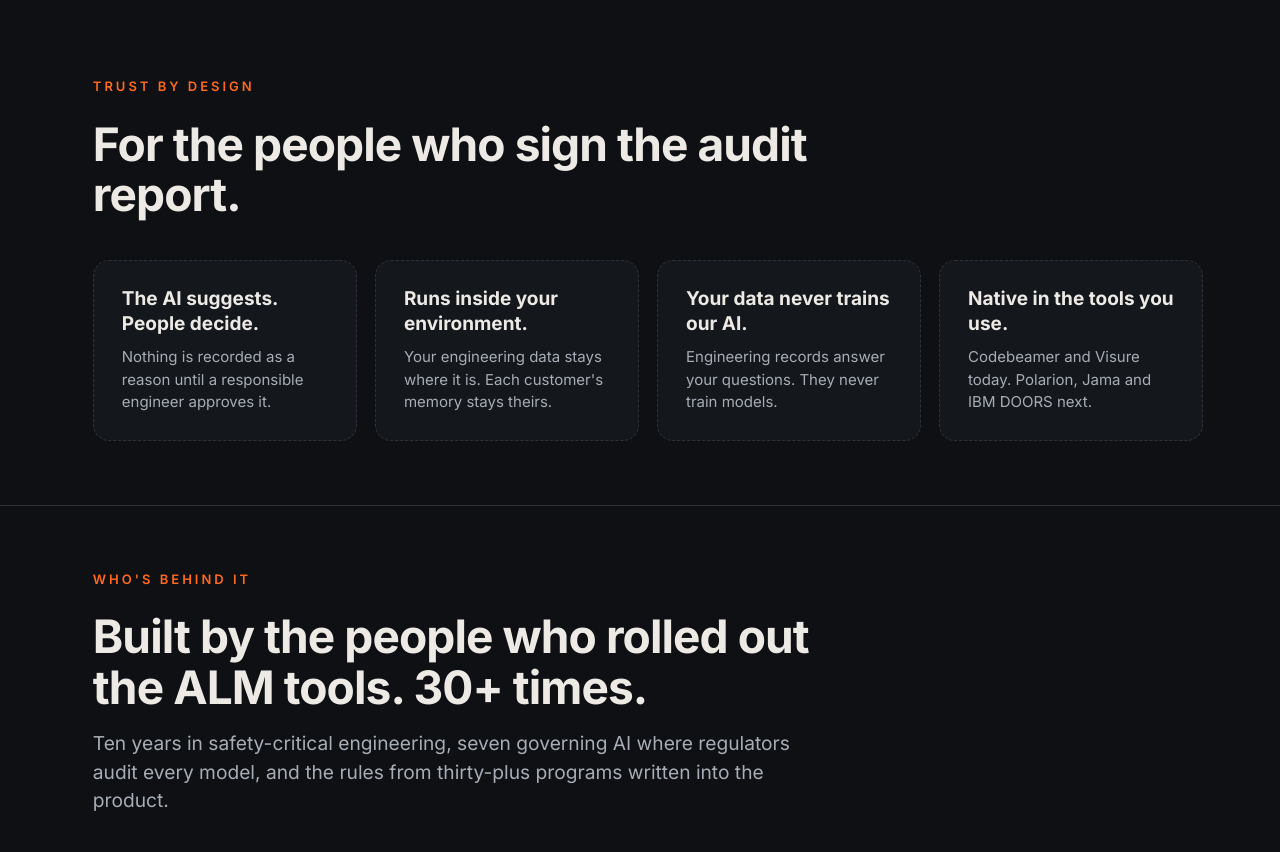
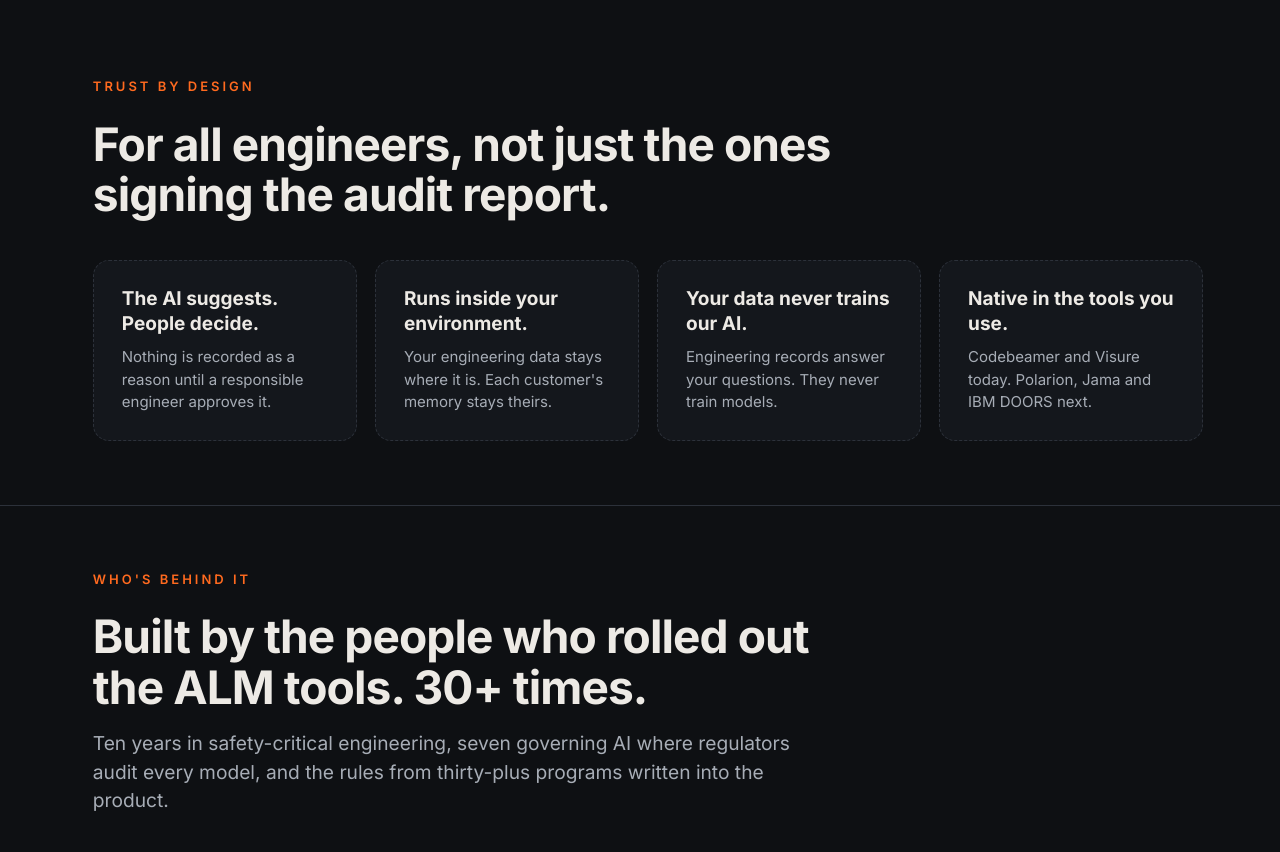
Before and after one commit to benmonopoly/adeymus-website, a plain HTML site: page index.html in a window 1280 px wide. Shown: the part 5866-6718 px from the top of the page. Drawn offline with Linux system fonts and the light colour scheme.

Commit message:
Update index.html

```diff
--- a/index.html
+++ b/index.html
@@ -511,7 +511,7 @@
     </div>
 
     <p class="eyebrow after" id="principles">Trust by design</p>
-    <h2>For the people who sign the audit report.</h2>
+    <h2>For all engineers, not just the ones signing the audit report.</h2>
     <div class="grid g4">
       <div class="card"><h3>The AI suggests. People decide.</h3><p>Nothing is recorded as a reason until a responsible engineer approves it.</p></div>
       <div class="card"><h3>Runs inside your environment.</h3><p>Your engineering data stays where it is. Each customer's memory stays theirs.</p></div>
```
